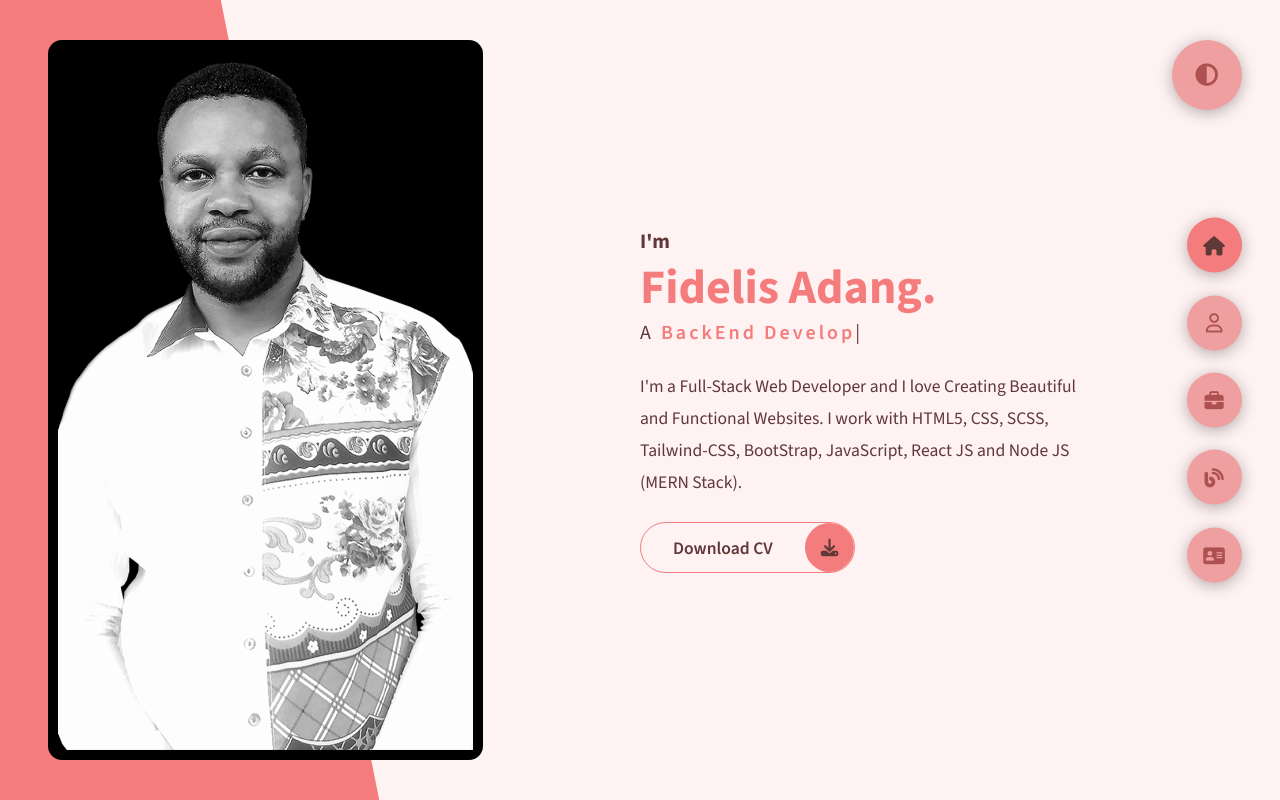
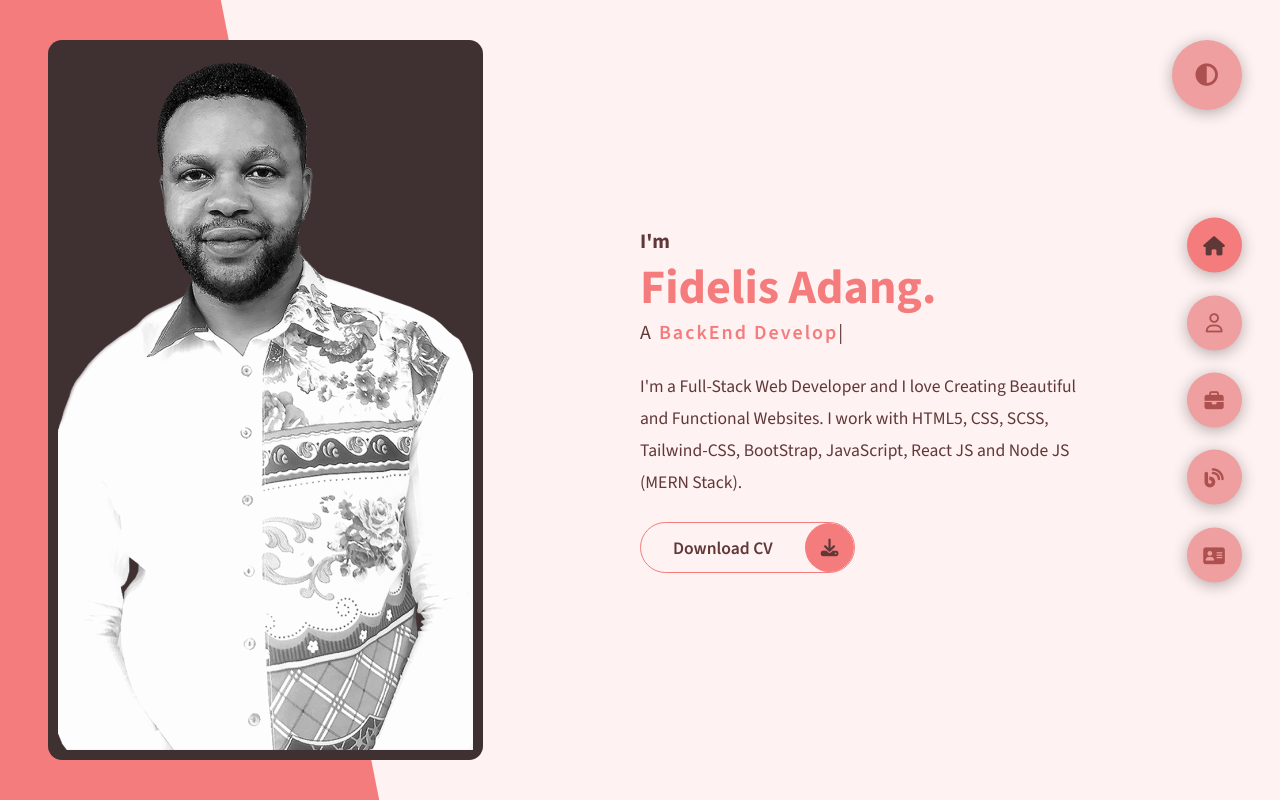
Before and after one commit to JUSTFIDEL/jf-portfolio, a website: page index.html in a window 1280 px wide. Both pictures are taken after a click on the element 1206 px from the left and 75 px from the top of the page. Drawn offline with nearby package versions, Linux system fonts and the light colour scheme.

Commit message:
Update styles.css

```diff
--- a/public/css/styles.css
+++ b/public/css/styles.css
@@ -26,7 +26,7 @@
   --color-primary: #fff2f2;
   --color-secondary: #f47c7c;
   --color-white: #613838;
-  --color-black: #000;
+  --color-black: #3f3131;
   --color-grey0: #c2bcbc;
   --color-grey1: #4b2727;
   --color-grey2: rgb(172, 80, 80);
@@ -260,7 +260,7 @@ section {
 h4 {
   font-size: 1.25rem;
   font-weight: 500;
-  letter-spacing: 3px;
+  letter-spacing: 2px;
 }
 
 span#element {
```
